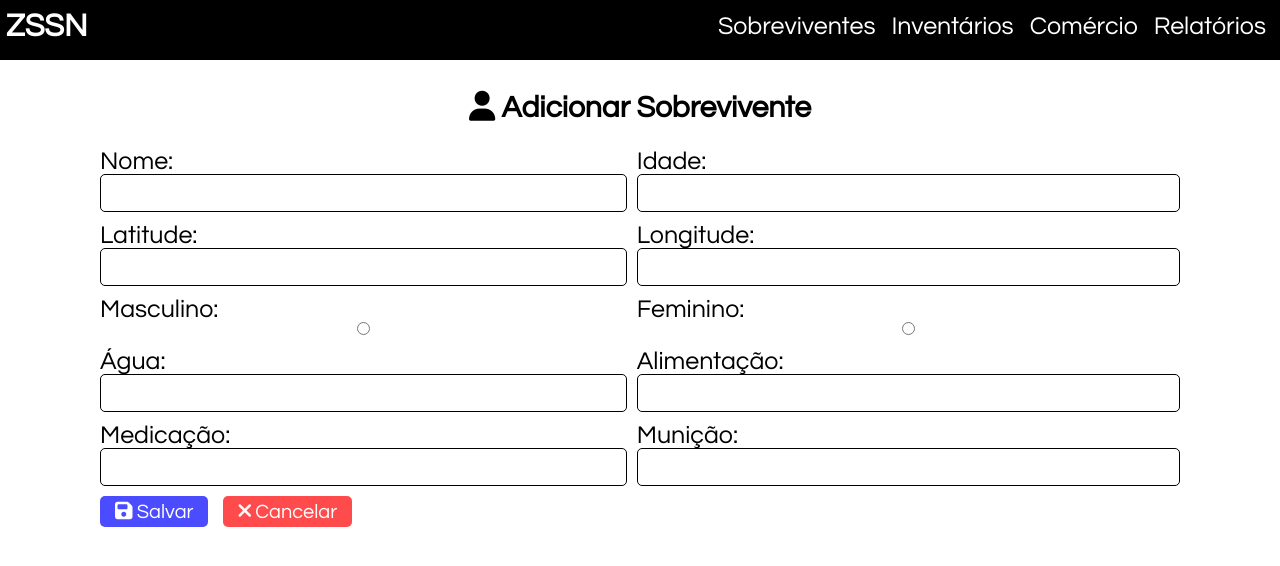
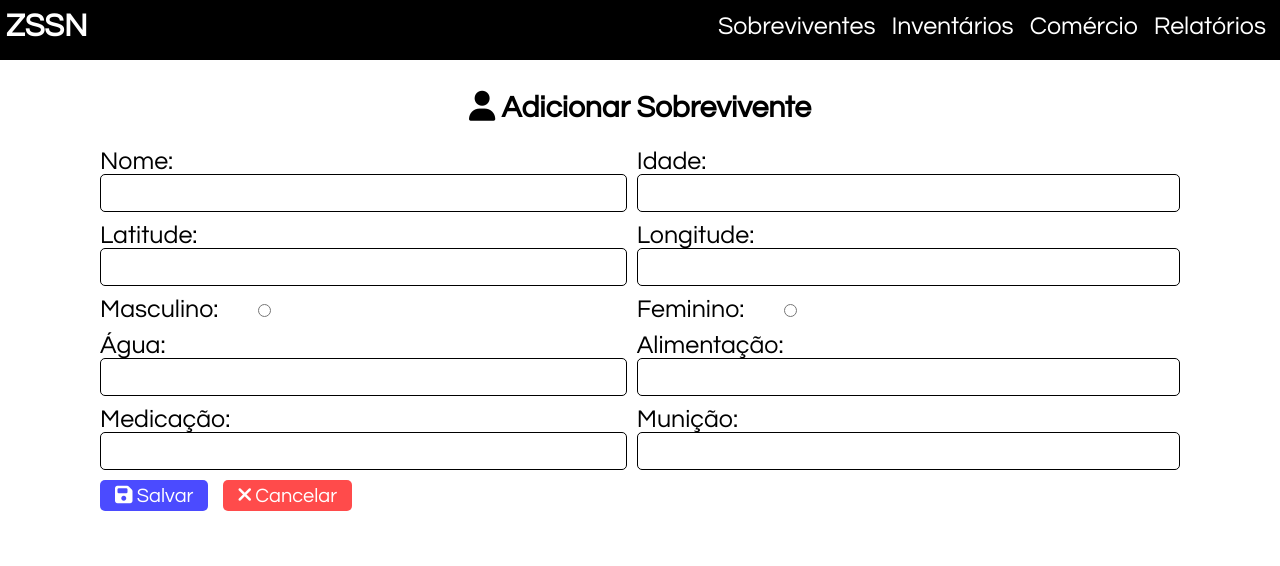
Before and after one commit to acorreiacruz/testezssn, a Vue app in the folder frontend/: page /sobreviventes/adicionar in a window 1280 px wide. Shown: the top 566 px of the page. Built offline with nearby package versions, Linux system fonts and the light colour scheme.

Commit message:
Configurando as mensagens ao criar sobrevivente.

```diff
--- a/frontend/public/css/styles.css
+++ b/frontend/public/css/styles.css
@@ -418,3 +418,8 @@ tr:nth-child(even){
 .btn-remove{
     margin-right: 10px;
 }
+
+.input-container .sexo{
+    width: fit-content;
+    margin-left: 40px;
+}
--- a/frontend/src/views/AdicionarSobrevivente.vue
+++ b/frontend/src/views/AdicionarSobrevivente.vue
@@ -2,6 +2,7 @@
     <div class="main-container">
         <div class="container">
             <Title :titulo="titulo" :fontawesome="fontawesome"/>
+            <Mensagem :msg="msg" v-show="flagMsg"/>
             <div class="form-main-container">
                 <form method="post" @submit="criarSobrevivente">
                     <div class="form-container">
@@ -23,11 +24,11 @@
                         </div>
                         <div class="input-container">
                             <label for="masculino">Masculino:</label>
-                            <input type="radio" id="masculino" value="M" v-model="sexo">
+                            <input class="sexo" type="radio" id="masculino" value="M" v-model="sexo">
                         </div>
                         <div class="input-container">
                             <label for="feminino">Feminino:</label>
-                            <input type="radio" id="feminino" value="F" v-model="sexo">
+                            <input class="sexo" type="radio" id="feminino" value="F" v-model="sexo">
                         </div>
                         <div class="input-container">
                             <label for="agua">Água:</label>
@@ -70,7 +71,8 @@ import Mensagem from "../components/Mensagem.vue";
 export default {
     name:"AdicionarSobrevivente",
     components:{
-        Title
+        Title,
+        Mensagem
     },
     data(){
         return{
@@ -85,6 +87,8 @@ export default {
             alimentacao:null,
             medicacao:null,
             municao:null,
+            flagMsg: false,
+            msg: null
         }
     },
     methods:{
@@ -104,6 +108,15 @@ export default {
                     municao:this.municao
                 }
             }
+        },
+        showMsg(msg){
+            this.flagMsg = true;
+            this.msg = msg;
+        },
+        removerMsg(time=2000){
+            setTimeout(()=>{
+                this.flagMsg = false;
+            }, time);
         },
         limparCampos(){
             this.nome = null;
@@ -132,7 +145,11 @@ export default {
             );
 
             const res = await req.json();
+
+            this.showMsg("Sobrevivente cadastrado com sucesso!");
+
             this.limparCampos();
+            this.removerMsg();
         },
     }
 }
```
